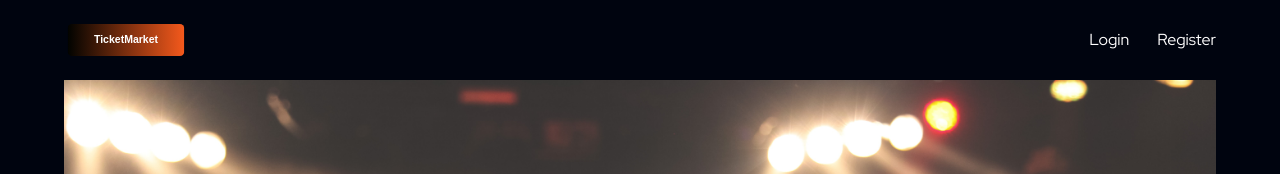
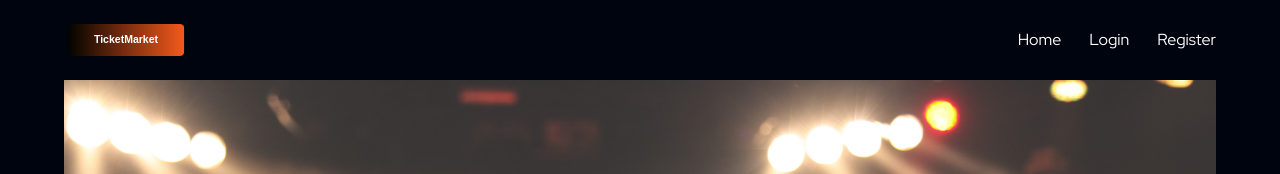
Before and after one commit to vaidabernotiene/TICKET_MARKET, a React (Create React App) app in the folder frontend/: page / in a window 1280 px wide. Shown: the top 174 px of the page. Built offline with nearby package versions, Linux system fonts and the light colour scheme.

Commit message:
Displaying Navbar dinamicly

```diff
--- a/frontend/src/components/Navbar.jsx
+++ b/frontend/src/components/Navbar.jsx
@@ -22,20 +22,17 @@ export const Navbar = ({ isLoading, onLogout }) => {
 
       {isSignedIn ? (
         <ul className="list-none sm:flex hidden justify-end items-center flex-1 gap-7">
+          {navLinksProtected.map((nav) => (
             <li
-            className={`font-redHat font-normal cursor-pointer text-[16px] "mr-0" : "mr-10"} text-white`}
+              key={nav.id}
+              className={`font-redHat font-normal cursor-pointer text-[16px]
+              text-white`}
             >
-            <NavLink href="#" to="./new_participant">
-              New participant
+              <NavLink href="#" to={`/${nav.id}`}>
+                {nav.title}
               </NavLink>
             </li>
-          <li
-            className={`font-redHat font-normal cursor-pointer text-[16px] "mr-0" : "mr-10"} text-white`}
-          >
-            <NavLink href="#" to="./participants_list">
-              Participants List
-            </NavLink>
-          </li>
+          ))}
           <li
             className={`font-redHat font-normal cursor-pointer text-[16px] "mr-0" : "mr-10"} text-white`}
           >
@@ -53,20 +50,17 @@ export const Navbar = ({ isLoading, onLogout }) => {
         </ul>
       ) : (
         <ul className="list-none sm:flex hidden justify-end items-center flex-1 gap-7">
+          {navLinksUnprotected.map((nav) => (
             <li
-            className={`font-redHat font-normal cursor-pointer text-[16px] "mr-0" : "mr-10"} text-white`}
+              key={nav.id}
+              className={`font-redHat font-normal cursor-pointer text-[16px]
+              text-white`}
             >
-            <NavLink href="#" to="./login">
-              Login
+              <NavLink href="#" to={`/${nav.id}`}>
+                {nav.title}
               </NavLink>
             </li>
-          <li
-            className={`font-redHat font-normal cursor-pointer text-[16px] "mr-0" : "mr-10"} text-white`}
-          >
-            <NavLink href="#" to="./register">
-              Register
-            </NavLink>
-          </li>
+          ))}
         </ul>
       )}
 
@@ -86,12 +80,12 @@ export const Navbar = ({ isLoading, onLogout }) => {
           } p-6 bg-black-gradient absolute top-20 right-0 mx-4 my-2 min-w-[140px] rounded-xl sidebar`}
         >
           <ul className="list-none flex flex-col justify-end items-center flex-1">
-            {navLinksProtected.map((nav, index) => (
+            {navLinksUnprotected.map((nav, index) => (
               <li
                 key={nav.id}
                 className={`font-redHat font-normal cursor-pointer text-[16px]
             ${
-              index === navLinksProtected.length - 1 ? "mr-0" : "mb-4"
+              index === navLinksUnprotected.length - 1 ? "mr-0" : "mb-4"
             } text-white`}
               >
                 <NavLink href="#" to={`/${nav.id}`}>
--- a/frontend/src/components/index.jsx
+++ b/frontend/src/components/index.jsx
@@ -7,6 +7,7 @@ import { EventUserCard } from "./EventUserCard";
 import { EventUserRegistrationForm } from "./EventUserRegistrationForm";
 import { EventUsersList } from "./EventUsersList";
 import { PageNotFound } from "./PageNotFound";
+import { EditEventUser } from "./EditEventUser";
 
 export {
   PageNotFound,
@@ -18,4 +19,5 @@ export {
   EventUserRegistrationForm,
   EventUserCard,
   EventUsersList,
+  EditEventUser
 };
```
Lines whose indentation alone changed are shown as unchanged.
